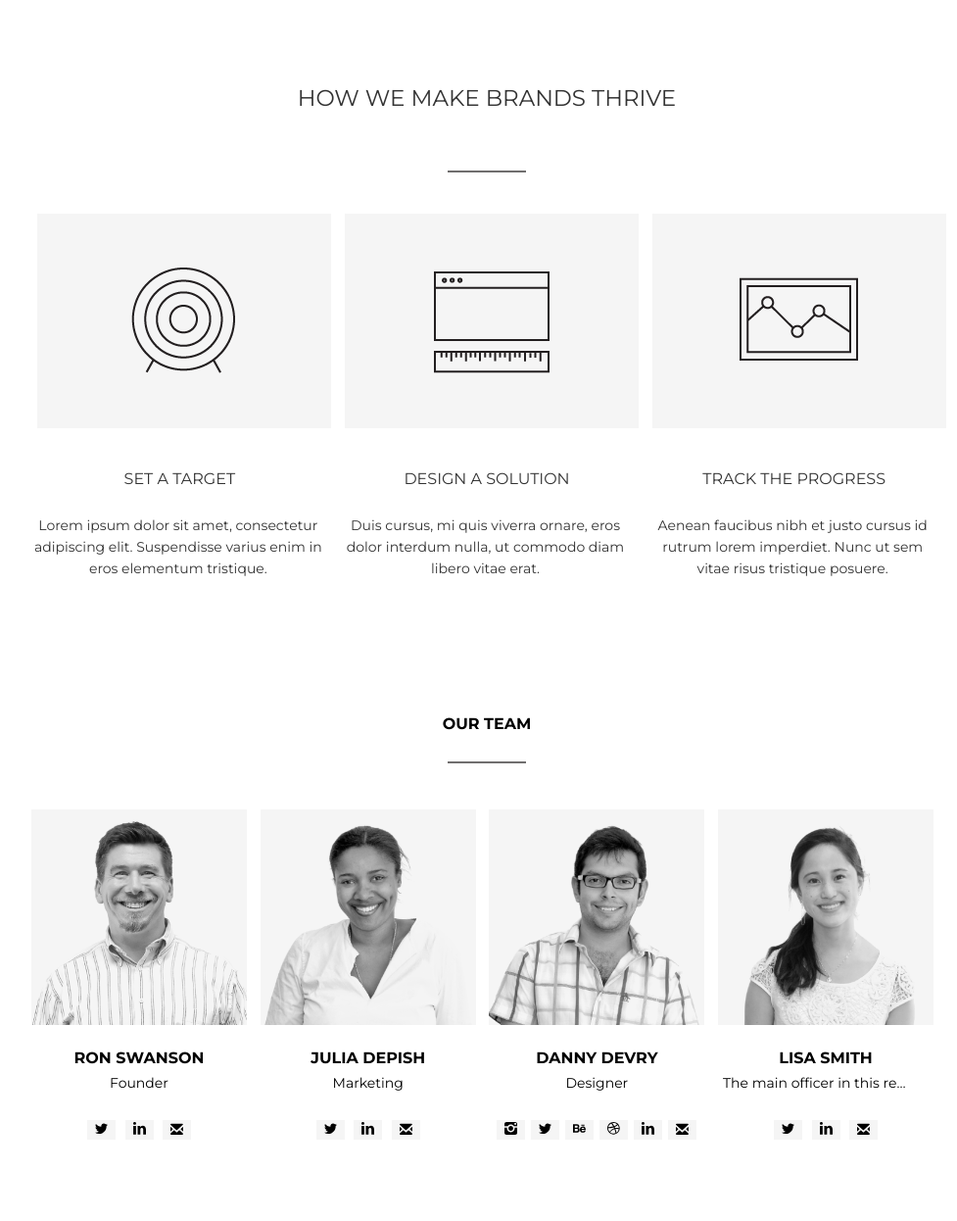
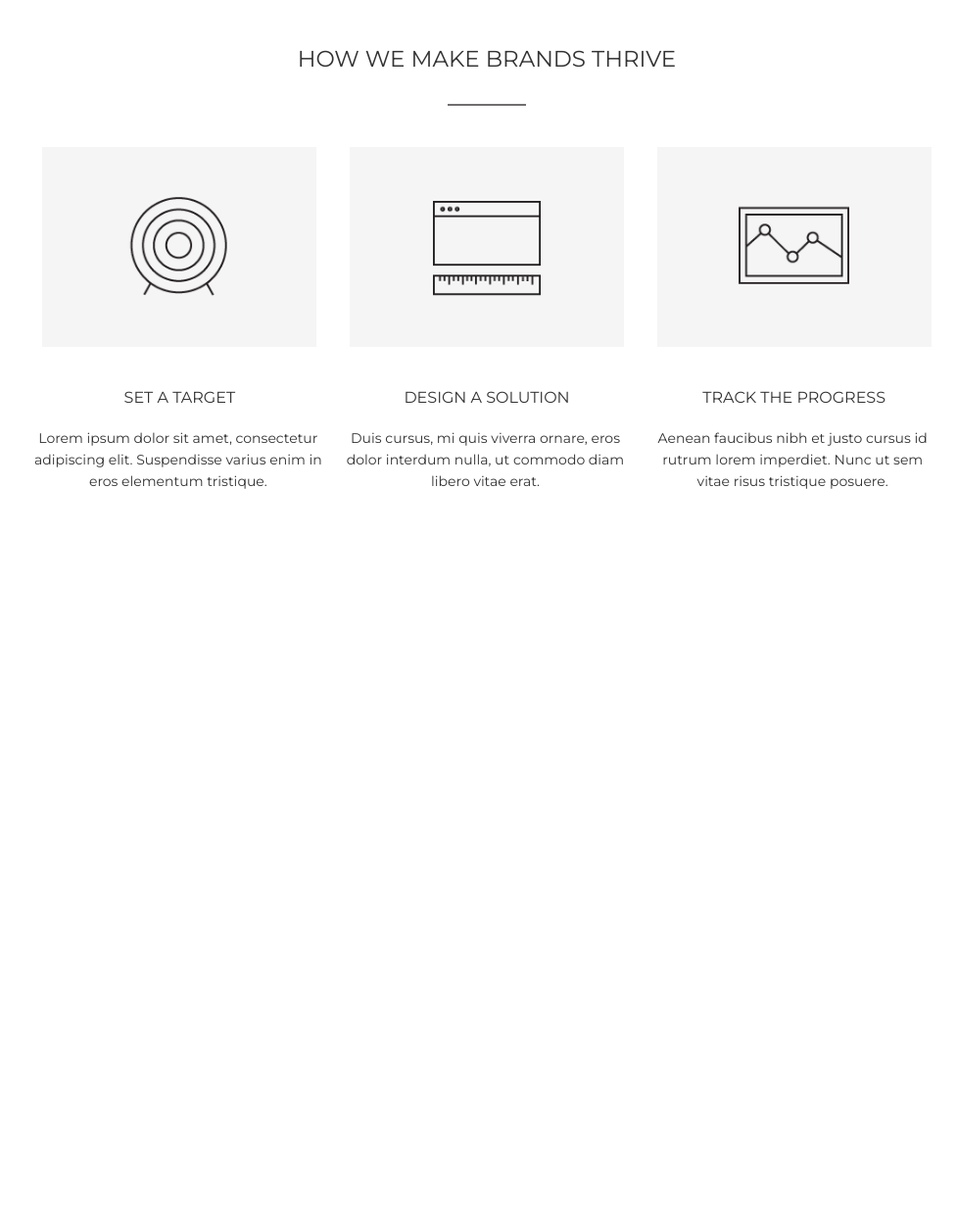
Before and after one commit to Kost90/web, a plain HTML site: page index.html in a window 1280 px wide. Shown: the part 839-2085 px from the top of the page at 98% size, without its empty margins (143-1120 px from the left). After the commit the page ends 1415 px from the top, so only its background shows below. Drawn offline with Linux system fonts and the light colour scheme.

Commit message:
edit z-index section 2, feature button, edit padding margin section 3 card-3, commit section 5

```diff
--- a/index.html
+++ b/index.html
@@ -63,102 +63,98 @@
 					<br>
 					years. Let us help your company grow.
 				</h2>
-				<div class="bor">
-					Get in touch
-				</div>
+				<button type="button" name="button" class="button">Get in touch</button>
 			</div>
 		</section>
-
 		<section class="section-3">
 			<div class="container-card-3">
 				<h1>HOW WE MAKE BRANDS THRIVE</h1>
 				<div class="border"></div>
 				<div class="card-3">
-					<img src="./images/Target.png" alt="target" class="card-3 img">
+					<img src="./images/Target.png" alt="target" class="card-3-img">
 					<h3>set a target</h3><p>Lorem ipsum dolor sit amet, consectetur adipiscing elit.
 						Suspendisse varius enim in eros elementum tristique.</p>
 				</div>
 				<div class="card-3">
-					<img src="./images/Line.png" alt="line" class="card-3 img">
+					<img src="./images/Line.png" alt="line" class="card-3-img">
 					<h3>design a solution</h3><p>Duis cursus, mi quis viverra ornare, eros dolor interdum nulla,
 						ut commodo diam libero vitae erat.</p>
 				</div>
 				<div class="card-3">
-					<img src="./images/picture.png" alt="picture" class="card-3 img">
+					<img src="./images/picture.png" alt="picture" class="card-3-img">
 					<h3>track the progress</h3><p>Aenean faucibus nibh et justo cursus id rutrum lorem imperdiet.
 						Nunc ut sem vitae risus tristique posuere.</p>
 				</div>
 			</div>
 		</section>
-		<div class="section-5">
-			<h1 class="our">OUR TEAM</h1>
-			<div class="border"></div>
-			<div class="container">
-				<div class="card">
-					<img src="./images/IMAGE1.png" alt="photo1">
-					<h1>RON SWANSON</h1>
-					<p>Founder</p>
-					<div class="Vectors">
-						<img src="./images/twit.svg" alt="image">
-					</div>
-					<div class="Vectors">
-						<img src="./images/Group.svg" alt="image2">
-					</div>
-					<div class="Vectors">
-						<img src="./images/Mail_1_x2C__Envelope_1.svg" alt="image4">
-					</div>
-				</div>
-				<div class="card">
-					<img src="./images/IMAGE2.png" alt="photo2">
-					<h1>JULIA DEPISH</h1>
-					<p>Marketing</p>
-					<div class="Vectors">
-						<img src="./images/twit.svg" alt="image">
-					</div>
-					<div class="Vectors">
-						<img src="./images/Group.svg" alt="image2">
-					</div>
-					<div class="Vectors">
-						<img src="./images/Mail_1_x2C__Envelope_1.svg" alt="image4">
-					</div>
-				</div>
-				<div class="card">
-					<img src="./images/IMAGE3.png" alt="photo3">
-					<h1>DANNY DEVRY</h1>
-					<p>Designer</p>
-					<div class="Vectors">
-						<img src="./images/inst.svg" alt="inst">
-					</div><div class="Vectors">
-					<img src="./images/twit.svg" alt="image">
-				</div><div class="Vectors">
-					<img src="./images/Be.svg" alt="Be">
-				</div><div class="Vectors">
-					<img src="./images/Explor.svg" alt="Explorer">
-				</div><div class="Vectors">
-					<img src="./images/Group.svg" alt="image2">
-				</div><div class="Vectors">
-					<img src="./images/Mail_1_x2C__Envelope_1.svg" alt="image4">
-				</div>
-				</div>
-				<div class="card">
-					<img src="./images/IMAGE4.png" alt="photo4">
-					<h1>LISA SMITH</h1>
-					<p class="text">The main officer in this region,that create and update such difficult project according
-						to the historical situation and team position, works with different stuff and algorithm, includes
-						develop from fourth library and language.</p>
-					<div class="Vectors">
-						<img src="./images/twit.svg" alt="image">
-					</div>
-					<div class="Vectors">
-						<img src="./images/Group.svg" alt="image2">
-					</div>
-					<div class="Vectors">
-						<img src="./images/Mail_1_x2C__Envelope_1.svg" alt="image4">
-					</div>
-				</div>
-			</div>
-		</div>
+<!--		<div class="section-5">-->
+<!--			<h1 class="our">OUR TEAM</h1>-->
+<!--			<div class="border"></div>-->
+<!--			<div class="container">-->
+<!--				<div class="card">-->
+<!--					<img src="./images/IMAGE1.png" alt="photo1">-->
+<!--					<h1>RON SWANSON</h1>-->
+<!--					<p>Founder</p>-->
+<!--					<div class="Vectors">-->
+<!--						<img src="./images/twit.svg" alt="image">-->
+<!--					</div>-->
+<!--					<div class="Vectors">-->
+<!--						<img src="./images/Group.svg" alt="image2">-->
+<!--					</div>-->
+<!--					<div class="Vectors">-->
+<!--						<img src="./images/Mail_1_x2C__Envelope_1.svg" alt="image4">-->
+<!--					</div>-->
+<!--				</div>-->
+<!--				<div class="card">-->
+<!--					<img src="./images/IMAGE2.png" alt="photo2">-->
+<!--					<h1>JULIA DEPISH</h1>-->
+<!--					<p>Marketing</p>-->
+<!--					<div class="Vectors">-->
+<!--						<img src="./images/twit.svg" alt="image">-->
+<!--					</div>-->
+<!--					<div class="Vectors">-->
+<!--						<img src="./images/Group.svg" alt="image2">-->
+<!--					</div>-->
+<!--					<div class="Vectors">-->
+<!--						<img src="./images/Mail_1_x2C__Envelope_1.svg" alt="image4">-->
+<!--					</div>-->
+<!--				</div>-->
+<!--				<div class="card">-->
+<!--					<img src="./images/IMAGE3.png" alt="photo3">-->
+<!--					<h1>DANNY DEVRY</h1>-->
+<!--					<p>Designer</p>-->
+<!--					<div class="Vectors">-->
+<!--						<img src="./images/inst.svg" alt="inst">-->
+<!--					</div><div class="Vectors">-->
+<!--					<img src="./images/twit.svg" alt="image">-->
+<!--				</div><div class="Vectors">-->
+<!--					<img src="./images/Be.svg" alt="Be">-->
+<!--				</div><div class="Vectors">-->
+<!--					<img src="./images/Explor.svg" alt="Explorer">-->
+<!--				</div><div class="Vectors">-->
+<!--					<img src="./images/Group.svg" alt="image2">-->
+<!--				</div><div class="Vectors">-->
+<!--					<img src="./images/Mail_1_x2C__Envelope_1.svg" alt="image4">-->
+<!--				</div>-->
+<!--				</div>-->
+<!--				<div class="card">-->
+<!--					<img src="./images/IMAGE4.png" alt="photo4">-->
+<!--					<h1>LISA SMITH</h1>-->
+<!--					<p class="text">The main officer in this region,that create and update such difficult project according-->
+<!--						to the historical situation and team position, works with different stuff and algorithm, includes-->
+<!--						develop from fourth library and language.</p>-->
+<!--					<div class="Vectors">-->
+<!--						<img src="./images/twit.svg" alt="image">-->
+<!--					</div>-->
+<!--					<div class="Vectors">-->
+<!--						<img src="./images/Group.svg" alt="image2">-->
+<!--					</div>-->
+<!--					<div class="Vectors">-->
+<!--						<img src="./images/Mail_1_x2C__Envelope_1.svg" alt="image4">-->
+<!--					</div>-->
+<!--				</div>-->
+<!--			</div>-->
+<!--		</div>-->
 	</main>
-
 </body>
 </html>
--- a/style/common.css
+++ b/style/common.css
@@ -17,7 +17,6 @@
     font-weight: 700;
 }
 
-
 body {
     color: #000;
     font-size: 14px;
--- a/style/index.css
+++ b/style/index.css
@@ -1,4 +1,26 @@
 @import 'common.css';
+
+/*h1{*/
+/*    font-size:16px;*/
+/*    line-height: 20px;*/
+/*    margin: 20px 0 6px 0;*/
+/*    text-align: center;*/
+/*}*/
+
+/*p{*/
+/*    font-size:14px;*/
+/*    text-align: center;*/
+/*    margin: 6px 0 0 0;*/
+/*}*/
+
+.text{
+    max-width: 200px;
+    text-overflow: ellipsis;
+    overflow: hidden;
+    white-space: nowrap;
+    padding: 0 5px;
+    text-align: center;
+}
 
 img {
     width: 100%;
@@ -14,7 +36,7 @@ img {
 
 .container-card-3{
     max-width: 960px;
-    margin: 0 auto;
+    margin: 69px auto 74px;
     text-align: center;
 }
 
@@ -63,6 +85,7 @@ header .d-flex{
     left: 50%;
     transform: translateX(-50%);
     bottom: -26px;
+    z-index: 1;
 }
 
 .section-1 h1{
@@ -101,10 +124,8 @@ header .d-flex{
 
 .section-2{
     text-align: center;
-    position: relative;
     height: 289px;
     background-color: #FEFEC9;
-    z-index: -1;
 }
 
 .section-2 h2{
@@ -116,24 +137,39 @@ header .d-flex{
     padding-bottom: 39px;
 }
 
-.bor{
+.button{
     width: 159px;
+    height: 53px;
+    font-style: normal;
+    font-weight: 400;
+    font-size: 16px;
+    line-height: 20px;
+    background-color: #FEFEC9;
     padding-top: 13px;
-    padding-right: auto;
-    padding-left: auto;
     padding-bottom: 20px;
     border-top: 1px solid #47474F;
     border-right: 1px solid #47474F;
     border-bottom: 2px solid #47474F;
     border-left: 1px solid #47474F;
-    margin: 0 auto 61px;
-    font-size: 16px;
-    line-height: 20px;
 }
+
+/*.bor{*/
+/*    width: 159px;*/
+/*    padding-top: 13px;*/
+/*    padding-right: auto;*/
+/*    padding-left: auto;*/
+/*    padding-bottom: 20px;*/
+/*    border-top: 1px solid #47474F;*/
+/*    border-right: 1px solid #47474F;*/
+/*    border-bottom: 2px solid #47474F;*/
+/*    border-left: 1px solid #47474F;*/
+/*    margin: 0 auto 61px;*/
+/*    font-size: 16px;*/
+/*    line-height: 20px;*/
+/*}*/
 
 .section-3{
     text-align: center;
-    position: relative;
     background-color: #FFFFFF;
     z-index: -1;
 }
@@ -143,21 +179,24 @@ header .d-flex{
     font-size: 23px;
     line-height: 36px;
     color: #333333;
-    padding-top: 79px;
-    padding-bottom: 28px;
+    padding-top: 10px;
+    margin-bottom: 0px;
+    margin-top: 0px;
 }
 .card-3{
     width: 300px;
     text-align: center;
-    margin: 0 5px 69px;
+    margin: 0px 5px 0px 5px;
     height: 100%;
     display: inline-block;
 }
 
-.card-3 img{
+.card-3-img{
     width: 100%;
     height: 100%;
-    margin-bottom: 38px;
+    padding-bottom: 38px;
+    padding-right: 10px;
+    padding-left: 10px;
 }
 
 .section-3 h3 {
@@ -166,64 +205,51 @@ header .d-flex{
     line-height: 20px;
     color: #333333;
     padding-bottom: 20px;
+    padding-left: 11px;
+    padding-right: 11px;
     text-transform: uppercase;
+    text-align: center;
 }
 
 .section-3 p{
     width: 297px;
     height: 66px;
+    /*padding-bottom: 5px;*/
+    /*padding-left: 11px;*/
+    /*padding-right: 11px;*/
     font-weight: 400;
     font-size: 14px;
     line-height: 22px;
     color: #333333;
 }
 
-.section-5{
-    padding-top: 69px;
-    padding-right: auto;
-    padding-left: auto;
-    padding-bottom: 69px;
-}
+/*.section-5{*/
+/*    padding-top: 69px;*/
+/*    padding-right: auto;*/
+/*    padding-left: auto;*/
+/*    padding-bottom: 69px;*/
+/*}*/
 
-.our {
-    text-align: center;
-    margin: 0 auto;
-}
+/*.our {*/
+/*    text-align: center;*/
+/*    margin: 0 auto;*/
+/*    font-weight: 400;*/
+/*    font-size: 23px;*/
+/*    line-height: 36px;*/
+/*}*/
 
-.card{
-    width: 220px;
-    text-align: center;
-    margin: 5px;
-    height: 100%;
-    display: inline-block;
-}
+/*.card{*/
+/*    width: 220px;*/
+/*    text-align: center;*/
+/*    margin: 5px;*/
+/*    height: 100%;*/
+/*    display: inline-block;*/
+/*}*/
 
-.Vectors{
-    width: 29px;
-    margin: 29px 3px 9px;
-    padding: 1px 8px;
-    display: inline-block;
-    background: #F5F5F5;
-}
-
-h1{
-    font-size:16px;
-    line-height: 20px;
-    margin: 20px 0 6px 0;
-    text-align: center;
-}
-
-p{
-    font-size:14px;
-    text-align: center;
-    margin: 6px 0 0 0;
-}
-
-.text{
-    max-width: 200px;
-    text-overflow: ellipsis;
-    overflow: hidden;
-    white-space: nowrap;
-    padding: 0 5px;
-    text-align: center;
-}
+/*.Vectors{*/
+/*    width: 29px;*/
+/*    margin: 29px 3px 9px;*/
+/*    padding: 1px 8px;*/
+/*    display: inline-block;*/
+/*    background: #F5F5F5;*/
+/*}*/
```
